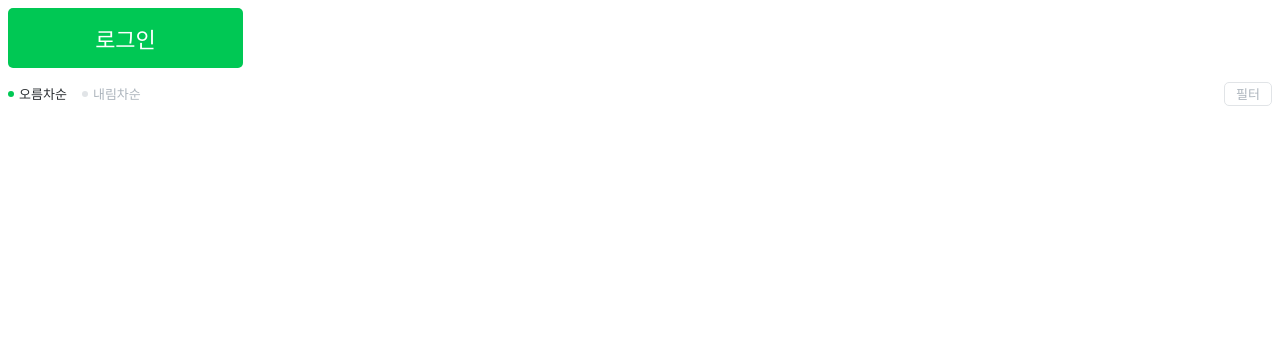
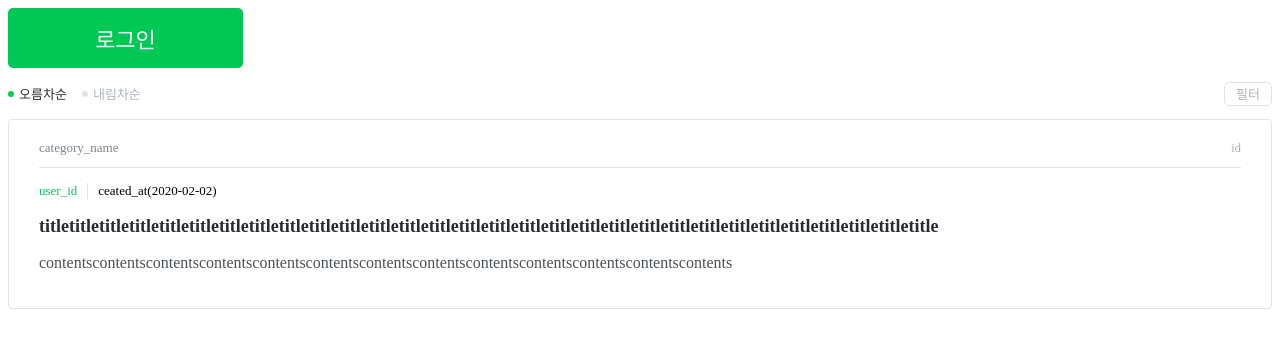
Before and after one commit to yg-0103/feed, a React (Create React App) app: page / in a window 1280 px wide. Shown: the top 348 px of the page. Built offline with nearby package versions, Linux system fonts and the light colour scheme.

Commit message:
feat: FeedItem component 제작

```diff
--- a/src/App.tsx
+++ b/src/App.tsx
@@ -2,12 +2,14 @@ import React from 'react';
 
 import Button from './components/Button/Button';
 import FeedActionbar from './components/FeedActionbar/FeedActionbar';
+import FeedItem from './components/FeedItem/FeedItem';
 
 function App() {
   return (
     <div>
       <Button>로그인</Button>
       <FeedActionbar />
+      <FeedItem />
     </div>
   );
 }
--- /dev/null
+++ b/src/components/FeedItem/FeedItem.scss
@@ -0,0 +1,51 @@
+@import '../../styles/variable.scss';
+@import '../../styles/mixin.scss';
+
+.FeedItem-container {
+  padding: 20px 30px;
+  border: 1px solid $color-gray_01;
+  border-radius: 4px;
+
+  .FeedItem-header {
+    display: flex;
+    justify-content: space-between;
+    color: $color-gray_02;
+    font-size: $font-small;
+    padding-bottom: 11px;
+    border-bottom: 1px solid $color-gray_01;
+    .category {
+      color: $color-gray_03;
+    }
+  }
+
+  .FeedItem-info {
+    font-size: $font-small;
+    margin: 15px 0;
+
+    .user-id {
+      display: inline-block;
+      color: $color-green;
+      padding-right: 10px;
+      border-right: 1px solid $color-gray_01;
+    }
+
+    .created-at {
+      display: inline-block;
+      padding-left: 10px;
+    }
+  }
+
+  .FeedItem-content {
+    h2 {
+      font-size: $font-large;
+      margin: 17px 0;
+      color: $color-black;
+      @include textEllipsis;
+    }
+
+    p {
+      color: $color-gray_04;
+      @include textEllipsis;
+    }
+  }
+}
--- /dev/null
+++ b/src/components/FeedItem/FeedItem.tsx
@@ -0,0 +1,30 @@
+import React from 'react';
+import { Link } from 'react-router-dom';
+import './FeedItem.scss';
+
+function FeedItem() {
+  return (
+    <article className="FeedItem-container">
+      <Link to="/">
+        <div className="FeedItem-header">
+          <span className="category">category_name</span>
+          <span>id</span>
+        </div>
+        <div className="FeedItem-info">
+          <span className="user-id">user_id</span>
+          <span className="created-at">ceated_at(2020-02-02)</span>
+        </div>
+        <div className="FeedItem-content">
+          <h2>
+            titletitletitletitletitletitletitletitletitletitletitletitletitletitletitletitletitletitletitletitletitletitletitletitletitletitletitletitletitletitle
+          </h2>
+          <p>
+            contentscontentscontentscontentscontentscontentscontentscontentscontentscontentscontentscontentscontents
+          </p>
+        </div>
+      </Link>
+    </article>
+  );
+}
+
+export default FeedItem;
--- /dev/null
+++ b/src/styles/mixin.scss
@@ -0,0 +1,5 @@
+@mixin textEllipsis() {
+  text-overflow: ellipsis;
+  white-space: nowrap;
+  overflow: hidden;
+}
```
